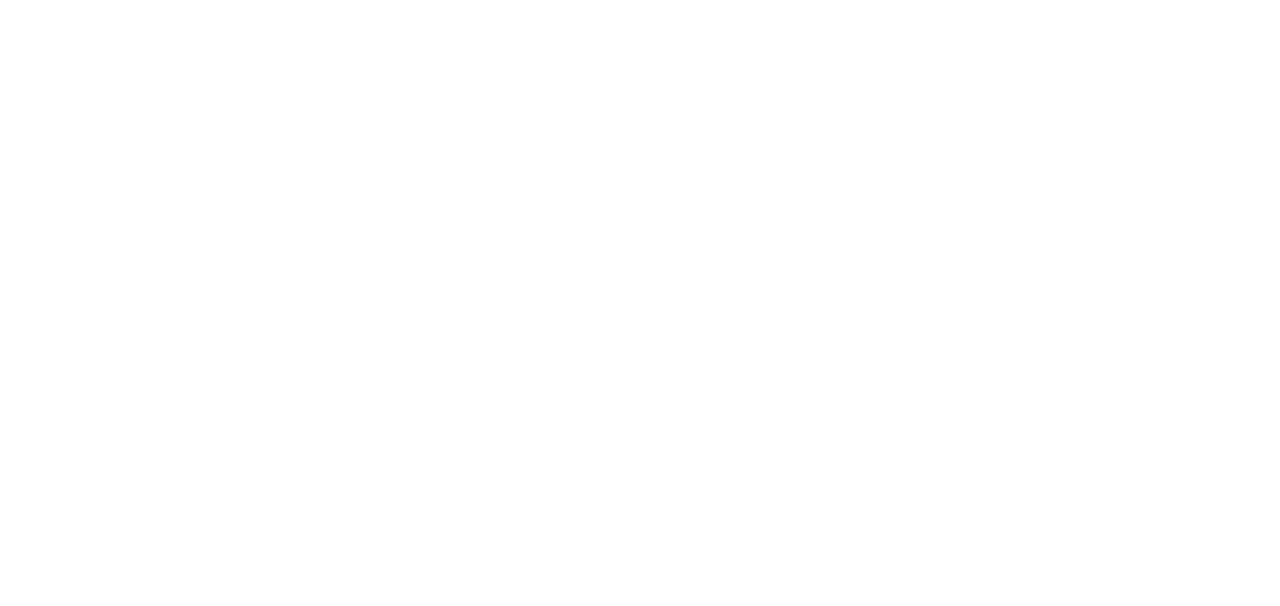
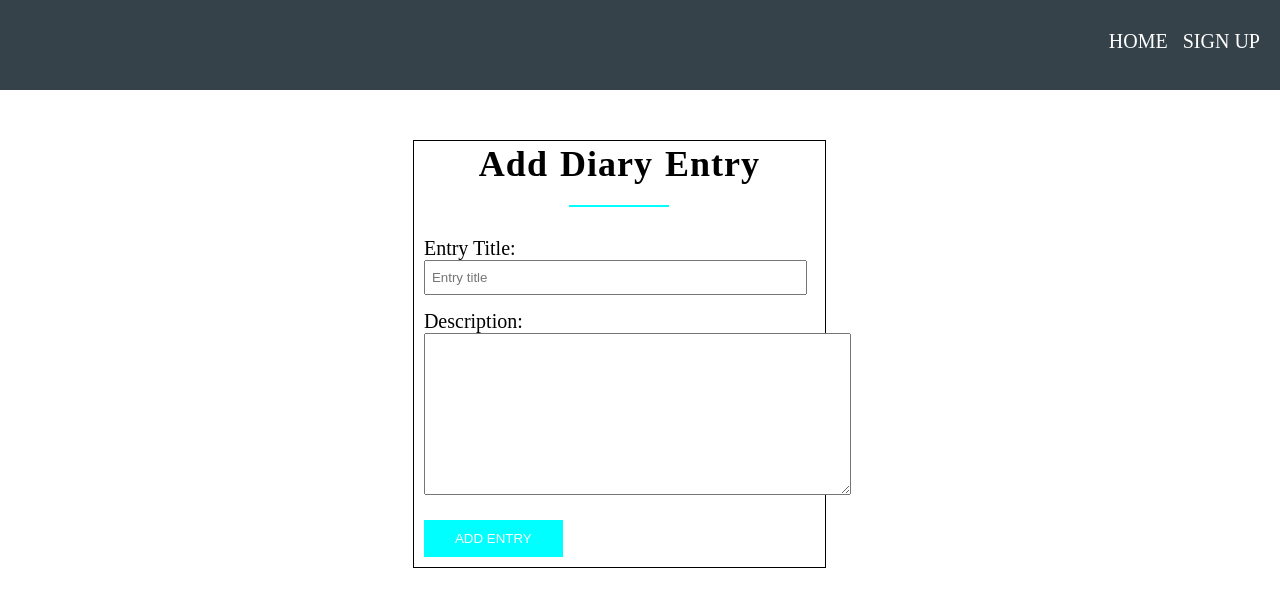
Before and after one commit to tonyguesswho/mydiary, a plain HTML site: page UI/add_entry.html in a window 1280 px wide. Drawn offline with Linux system fonts and the light colour scheme.

Commit message:
added the add_entry.html page

```diff
--- a/UI/add_entry.html
+++ b/UI/add_entry.html
@@ -0,0 +1,67 @@
+<!DOCTYPE html>
+<html lang="en">
+
+<head>
+    <meta charset="UTF-8">
+    <meta name="viewport" content="width=device-width, initial-scale=1.0">
+    <meta http-equiv="X-UA-Compatible" content="ie=edge">
+    <link rel="stylesheet" href="resources/css/style.css">
+    <link rel="stylesheet" href="resources/css/media.css">
+    <title>Sign In</title>
+</head>
+
+<body>
+    <header class="header2">
+        <!-- <img src="resources/img/logo.png" alt="logo" class="logo"> -->
+        <nav>
+            <ul class="nav nav2">
+                <li>
+                    <a href="index.html">Home</a>
+                </li>
+                <li>
+                    <a href="signup.html">Sign Up</a>
+                </li>
+
+            </ul>
+
+        </nav>
+
+    </header>
+    <section class="signup">
+        <div class="bigboxy">
+            <div class="box span31 span3-center card">
+                <h2>Add Diary Entry </h2>
+                <form action="" method="post">
+                    <div class="fullspan">
+                        <label for="title">Entry Title:</label>
+                    </div>
+                    <div class="fullspan">
+                        <input type="text" name="title" id="title" placeholder="Entry title">
+                    </div>
+                    <div class="fullspan">
+                        <label for="textarea">Description:</label>
+                    </div>
+                    <div class="fullspan">
+                        <textarea name="textarea" id="textarea" cols="50" rows="10"></textarea>
+                    </div>
+
+                    <input type="submit" value="Add Entry">
+
+
+                </form>
+
+
+            </div>
+
+        </div>
+
+
+    </section>
+    <div class="clearfix"></div>
+
+    <footer></footer>
+
+
+</body>
+
+</html>
--- a/UI/resources/css/style.css
+++ b/UI/resources/css/style.css
@@ -245,6 +245,10 @@ input[type="password"] {
   color: red;
   text-decoration: none;
 }
+textarea {
+  margin-bottom: 20px;
+  padding: 5px;
+}
 
 .footer {
   background: gray;
```
